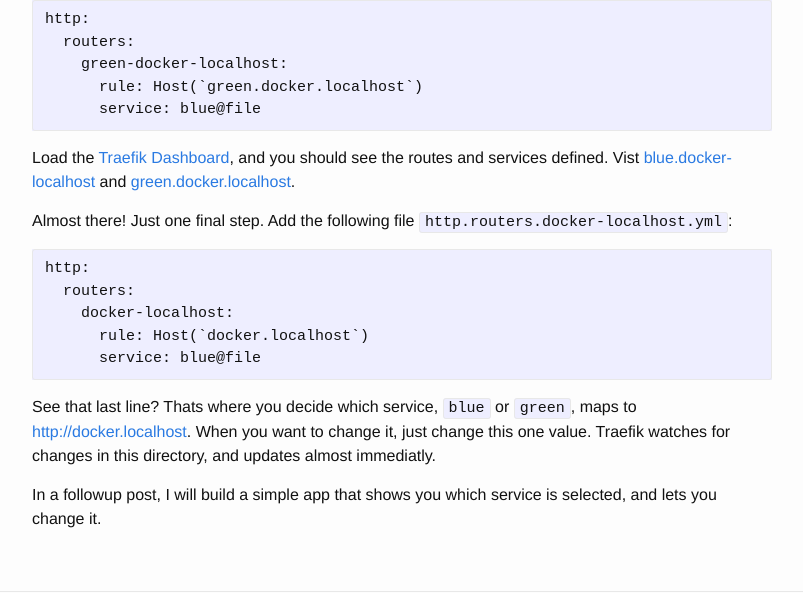
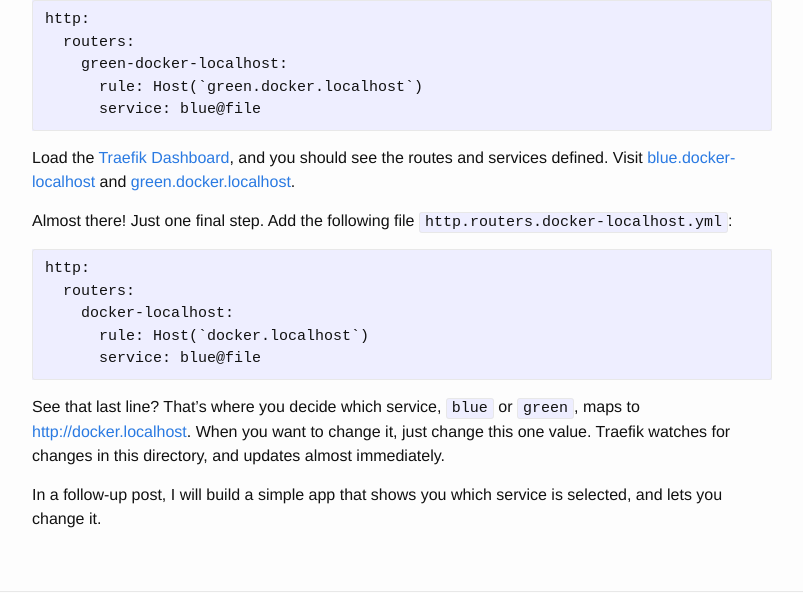
Before and after one commit to abendigo/abendigo.github.io, a Jekyll site: the page built from _posts/2021-03-16-traefik_blue_green.markdown, in a window 1280 px wide and 900 px high, scrolled down 2670 px. Shown: the part 131-724 px from the top of the window, without its empty margins (238-1041 px from the left). Built offline with Jekyll 4.4.1, drawn with Linux system fonts in a browser that asks for light colours; comment, search, counter and statistics services are not loaded.

Commit message:
fixed some more typos and punctuation

```diff
--- a/_posts/2021-03-16-traefik_blue_green.markdown
+++ b/_posts/2021-03-16-traefik_blue_green.markdown
@@ -126,7 +126,7 @@
           service: blue@file
 
 Load the [Traefik Dashboard][dashboard], and you should see the routes and services defined.
-Vist [blue.docker-localhost][blue.docker.localhost] and [green.docker.localhost][green.docker.localhost].
+Visit [blue.docker-localhost][blue.docker.localhost] and [green.docker.localhost][green.docker.localhost].
 
 Almost there! Just one final step. Add the following file
 `http.routers.docker-localhost.yml`:
@@ -137,12 +137,12 @@
           rule: Host(`docker.localhost`)
           service: blue@file
 
-See that last line? Thats where you decide which service, `blue` or `green`, maps to
+See that last line? That's where you decide which service, `blue` or `green`, maps to
 [http://docker.localhost][docker.localhost].
 When you want to change it, just change this one value. Traefik watches for changes in this directory, and updates
-almost immediatly.
+almost immediately.
 
-In a followup post, I will build a simple app that shows you which service is selected, and lets you change it.
+In a follow-up post, I will build a simple app that shows you which service is selected, and lets you change it.
 
 [traefik]: https://traefik.io/traefik/
 [docker]: https://www.docker.com/products/docker-desktop
```
